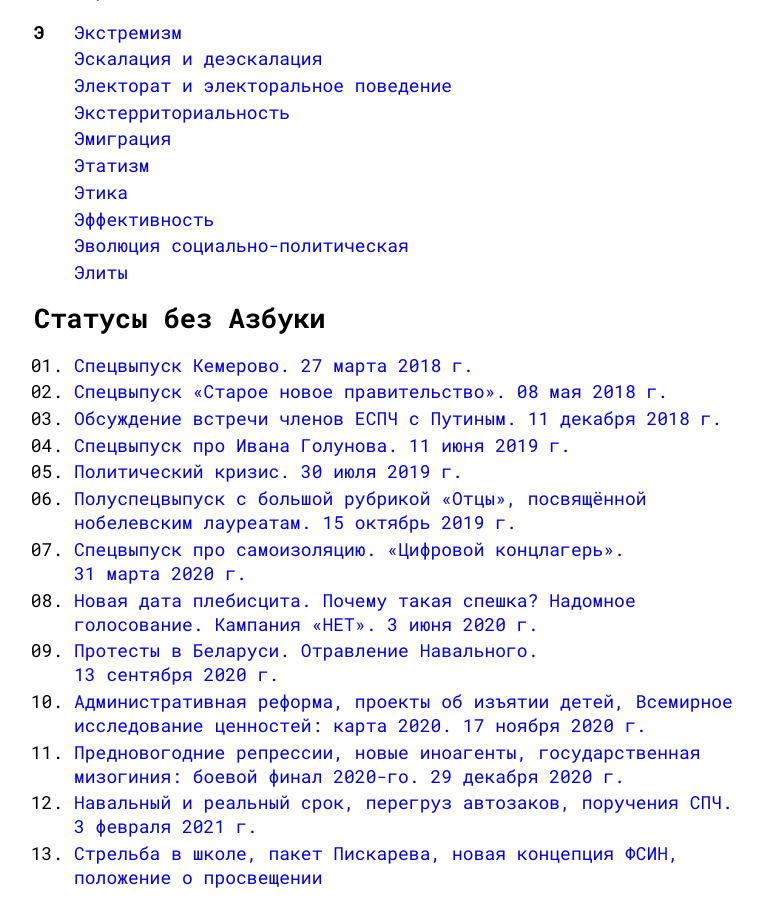
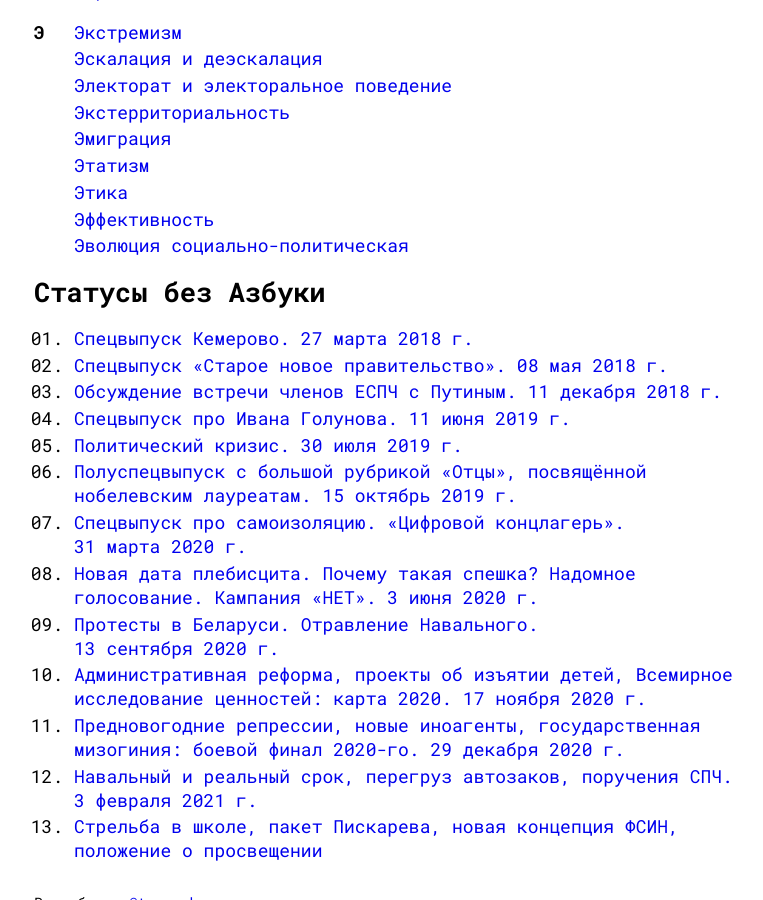
Before and after one commit to deazbuka/deazbuka.github.io, a Jekyll site: the page built from docs/index.markdown, in a window 1280 px wide and 900 px high, scrolled down 4383 px. Shown: the whole window, without its empty margins (246-1009 px from the left). Built offline with Jekyll 4.4.1, drawn with Linux system fonts in a browser that asks for light colours; our own code applies the rules of GitHub Pages for plain Markdown files.

Commit message:
Тестирую workflow

```diff
--- a/docs/index.markdown
+++ b/docs/index.markdown
@@ -227,7 +227,6 @@ layout: main
 - [Этика](https://www.youtube.com/watch?v=k94CkN-oMLM&list=PLYdsjx7Rg7k5aFd5fpHdxQO_5kUc9Y5ex&t=1938)
 - [Эффективность](https://www.youtube.com/watch?v=tjm68jojjtQ&list=PLYdsjx7Rg7k5aFd5fpHdxQO_5kUc9Y5ex&t=2035)
 - [Эволюция социально-политическая](https://www.youtube.com/watch?v=Qt4ZKId9Vms&list=PLYdsjx7Rg7k5aFd5fpHdxQO_5kUc9Y5ex&t=1745)
-- [Элиты](https://www.youtube.com/watch?v=f0gbXuR5KNw&list=PLYdsjx7Rg7k5aFd5fpHdxQO_5kUc9Y5ex&t=2224)
 
 ## Статусы без Азбуки
 
```
Also changed, not shown: .github/workflows/auto-update-azbuka.yml, .github/workflows/generate-markdown.yml (added), .github/workflows/manual-refine-azbuka.yml.
